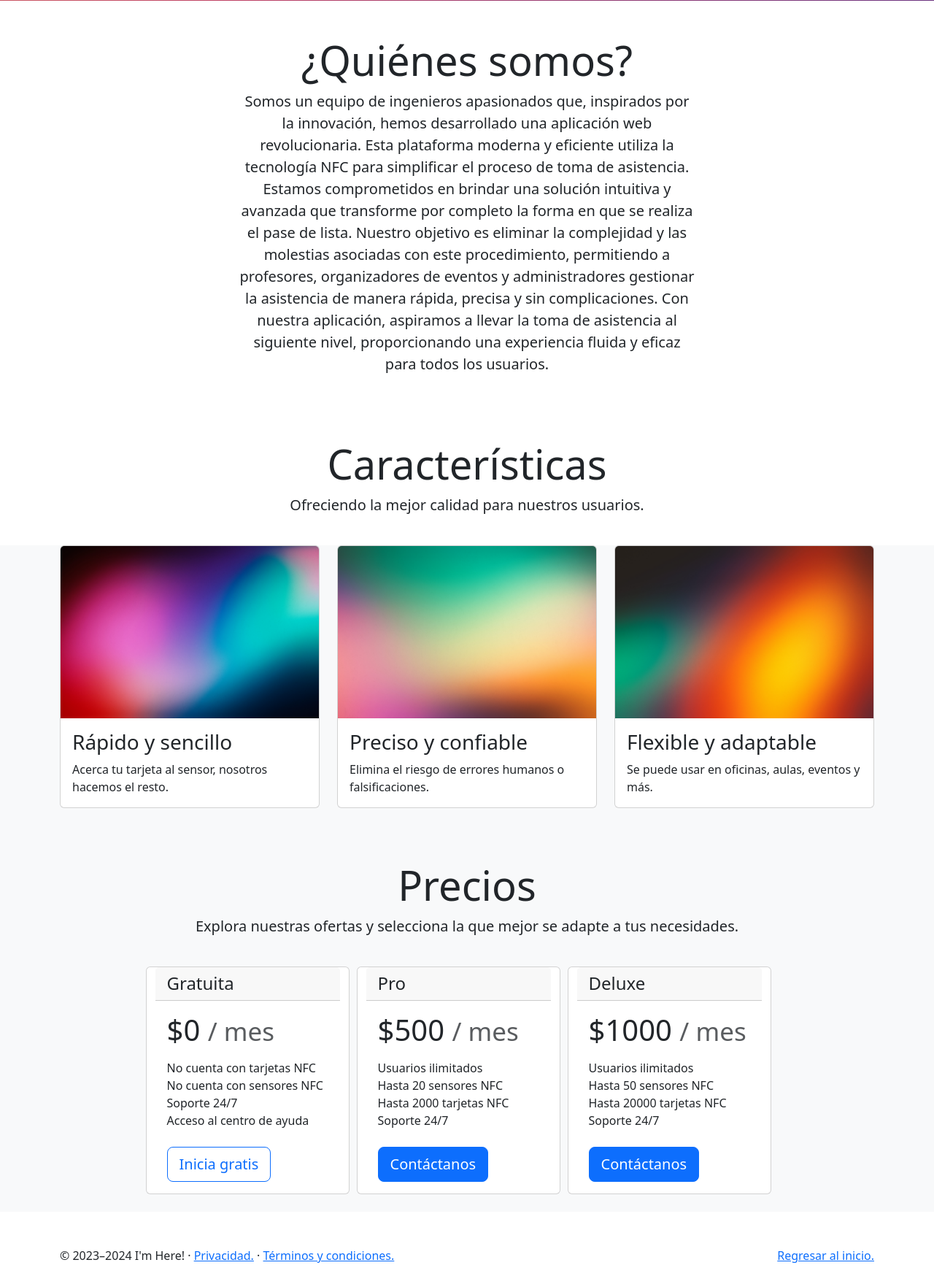
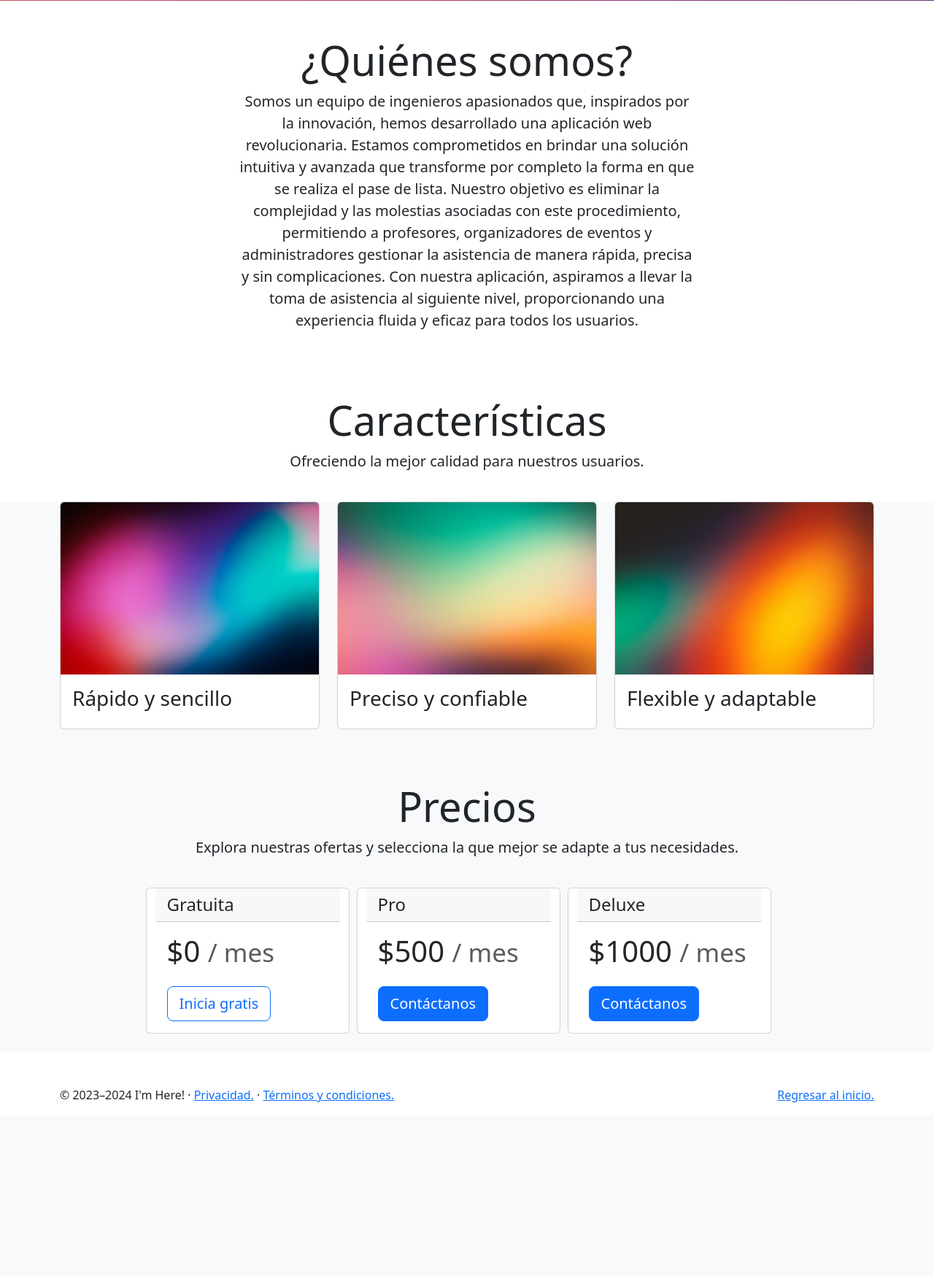
Before and after one commit to Gingaosu/Im-Here-, a PHP site: page / in a window 1280 px wide. Shown: the part 799-2547 px from the top of the page at 73% size. After the commit the page ends 2309 px from the top, so only its background shows below. Run offline with PHP 8.4, Linux system fonts and the light colour scheme.

Commit message:
Fin segundo Sprint

```diff
--- a/ImHere/vistas/css/login.css
+++ b/ImHere/vistas/css/login.css
@@ -62,12 +62,6 @@ body {
     overflow: hidden;
 }
 
-
-
-
-
-
-
 .form {
     display: flex;
     justify-content: center;
--- a/ImHere/vistas/html/agregarAlumnoPopUp.php
+++ b/ImHere/vistas/html/agregarAlumnoPopUp.php
@@ -60,7 +60,7 @@ if (isset($_GET['logout'])) {
 
             $numControl = "";
             if (isset($_POST["txtNumCont"])) {
-                $numControl = trim($_POST["txtNumCont"]);
+                $numControl = strtoupper(trim($_POST["txtNumCont"]));
 
                 // Validación del número de control
                 if (strlen($numControl) == 9) {
--- a/ImHere/vistas/index.php
+++ b/ImHere/vistas/index.php
@@ -58,8 +58,7 @@
         <h1 class="display-4" id="Conocenos">¿Quiénes somos?</h1>
         <p class="lead" style="margin-left: 25%; margin-right: 25%;">
             Somos un equipo de ingenieros apasionados que, inspirados por la innovación, hemos desarrollado
-            una aplicación web revolucionaria. Esta plataforma moderna y eficiente utiliza la tecnología NFC para
-            simplificar el proceso de toma de asistencia. Estamos comprometidos en brindar una solución intuitiva y
+            una aplicación web revolucionaria. Estamos comprometidos en brindar una solución intuitiva y
             avanzada que transforme por completo la forma en que se realiza el pase de lista. Nuestro objetivo es
             eliminar la complejidad y las molestias asociadas con este procedimiento, permitiendo a profesores,
             organizadores de eventos y administradores gestionar la asistencia de manera rápida, precisa y sin
@@ -78,7 +77,7 @@
                         <img class="card-img-top" src="imgs/fondo1.jpg" alt="Card image cap">
                         <div class="card-body">
                             <h3>Rápido y sencillo</h3>
-                            <p class="card-text">Acerca tu tarjeta al sensor, nosotros hacemos el resto.</p>
+                            <p class="card-text"></p>
                         </div>
                     </div>
                 </div>
@@ -87,7 +86,7 @@
                         <img class="card-img-top" src="imgs/fondo2.jpg" alt="Card image cap">
                         <div class="card-body">
                             <h3>Preciso y confiable</h3>
-                            <p class="card-text">Elimina el riesgo de errores humanos o falsificaciones.</p>
+                            <p class="card-text"></p>
                         </div>
                     </div>
                 </div>
@@ -96,7 +95,7 @@
                         <img class="card-img-top" src="imgs/fondo3.jpg" alt="Card image cap">
                         <div class="card-body">
                             <h3>Flexible y adaptable</h3>
-                            <p class="card-text">Se puede usar en oficinas, aulas, eventos y más.</p>
+                            <p class="card-text"></p>
                         </div>
                     </div>
                 </div>
@@ -117,10 +116,7 @@
                                 <h1 class="card-title pricing-card-title">$0 <small class="text-muted">/ mes</small>
                                 </h1>
                                 <ul class="list-unstyled mt-3 mb-4">
-                                    <li>No cuenta con tarjetas NFC</li>
-                                    <li>No cuenta con sensores NFC</li>
-                                    <li>Soporte 24/7</li>
-                                    <li>Acceso al centro de ayuda</li>
+
                                 </ul>
                                 <button type="button" class="btn btn-lg btn-block btn-outline-primary">Inicia
                                     gratis</button>
@@ -134,10 +130,7 @@
                                 <h1 class="card-title pricing-card-title">$500 <small class="text-muted">/
                                         mes</small></h1>
                                 <ul class="list-unstyled mt-3 mb-4">
-                                    <li>Usuarios ilimitados</li>
-                                    <li>Hasta 20 sensores NFC</li>
-                                    <li>Hasta 2000 tarjetas NFC</li>
-                                    <li>Soporte 24/7</li>
+
                                 </ul>
                                 <button type="button" class="btn btn-lg btn-block btn-primary">Contáctanos</button>
                             </div>
@@ -150,10 +143,7 @@
                                 <h1 class="card-title pricing-card-title">$1000 <small class="text-muted">/
                                         mes</small></h1>
                                 <ul class="list-unstyled mt-3 mb-4">
-                                    <li>Usuarios ilimitados</li>
-                                    <li>Hasta 50 sensores NFC</li>
-                                    <li>Hasta 20000 tarjetas NFC</li>
-                                    <li>Soporte 24/7</li>
+
                                 </ul>
                                 <button type="button" class="btn btn-lg btn-block btn-primary">Contáctanos</button>
                             </div>
```
Also changed, not shown: ImHere/vistas/css/selectorDeGrupos.css (+7 -6 lines), ImHere/vistas/css/selectorDeMaterias.css (+38 -12 lines), ImHere/vistas/css/verMateria.css (+11 -5 lines).
